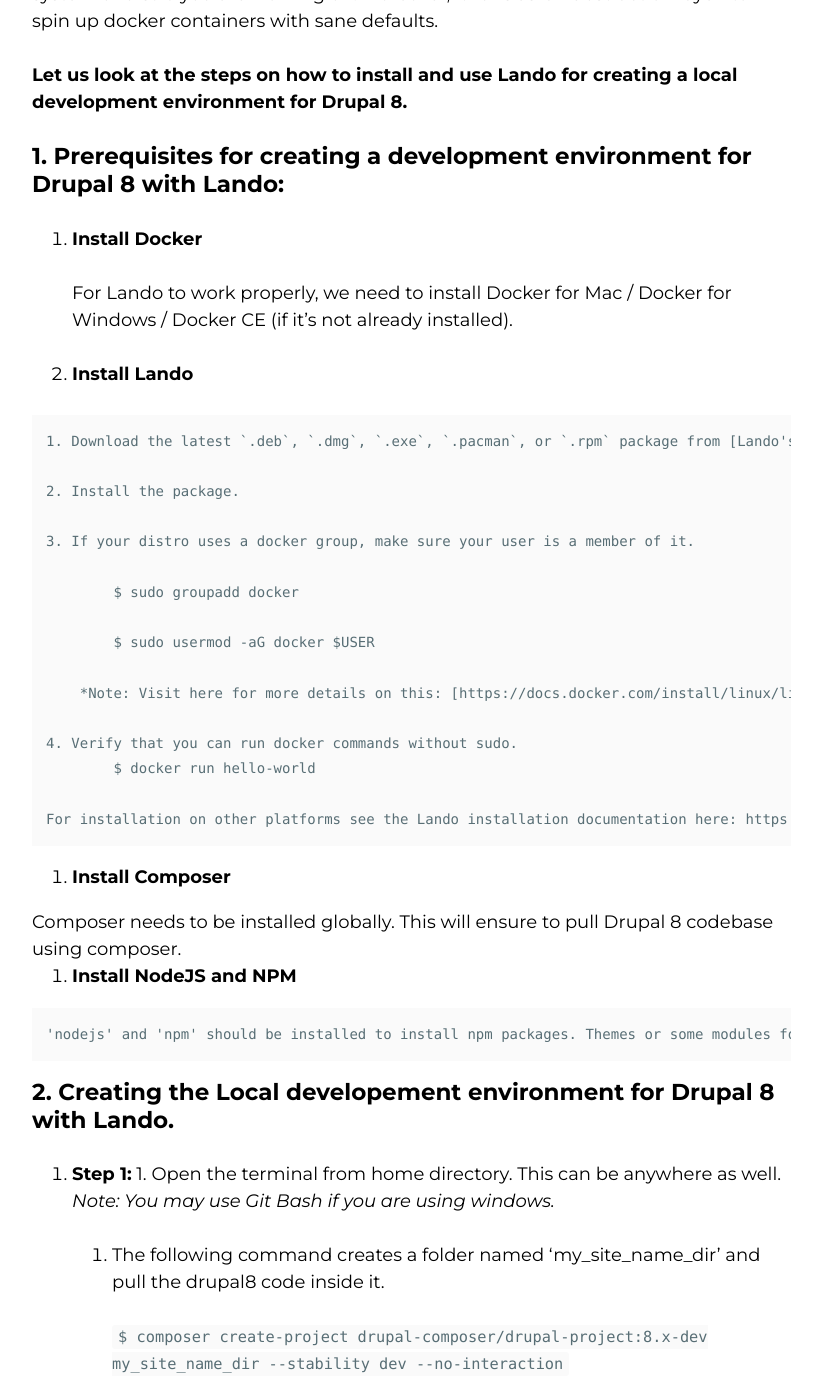
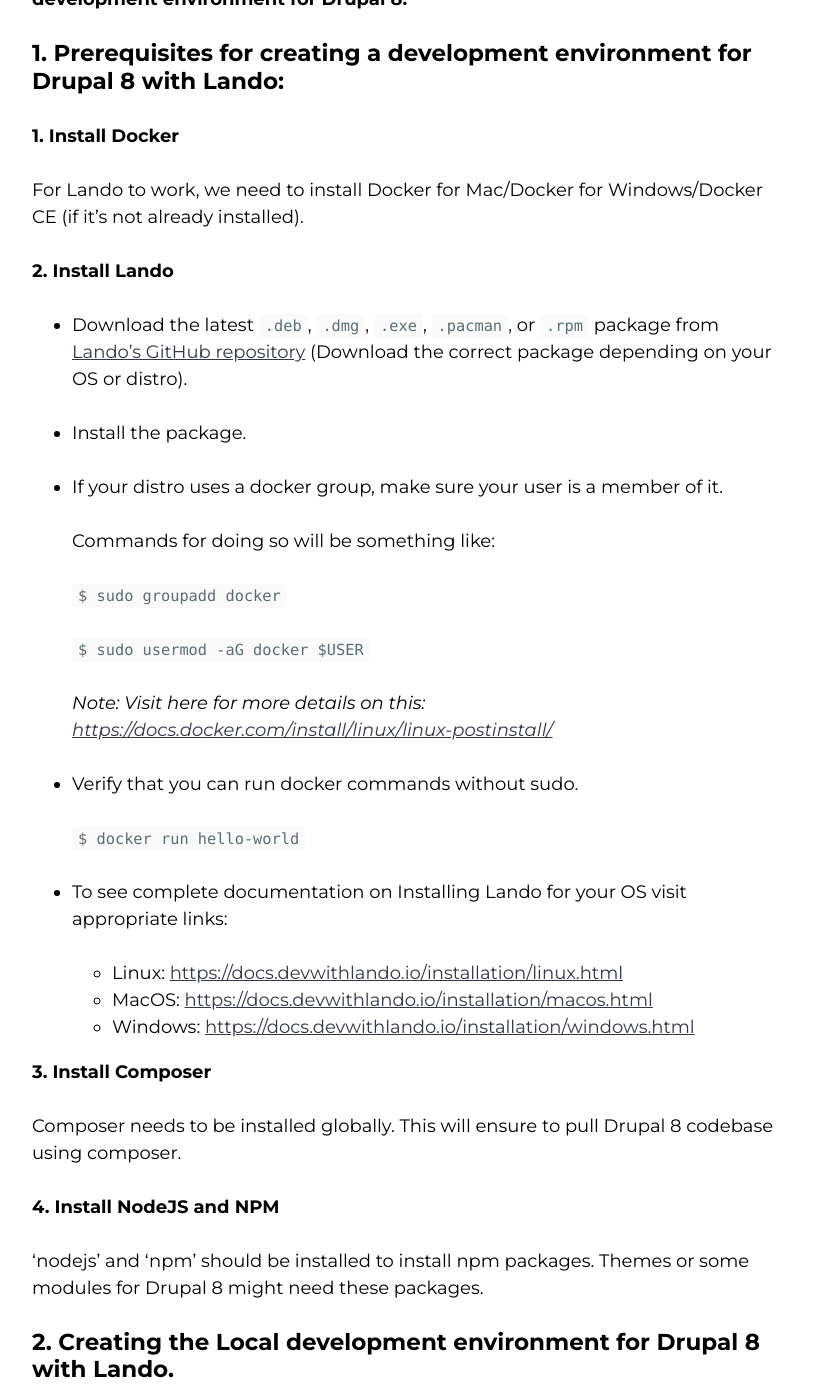
Before and after one commit to bhooraj/bhooraj-blog, a Jekyll site: the page built from _posts/2019-07-31-development-evironment-for-drupal-8-with-lando.md, in a window 1280 px wide and 1400 px high, scrolled down 968 px. Shown: the whole window, without its empty margins (343-1165 px from the left). Built offline with Jekyll 4.4.1, drawn with Linux system fonts in a browser that asks for light colours; nearby versions of some CDN libraries; some web fonts are replaced; some of the changed text lies outside the part shown.

Commit message:
Update 2019-07-31-development-evironment-for-drupal-8-with-lando.md
Finished up writing the article.

```diff
--- a/_posts/2019-07-31-development-evironment-for-drupal-8-with-lando.md
+++ b/_posts/2019-07-31-development-evironment-for-drupal-8-with-lando.md
@@ -1,95 +1,109 @@
-# Creating a Development Environment for Drupal 8 with Lando.
+---
+layout: post
+title: "Creating a Development Environment for Drupal 8 with Lando."
+excerpt_seperator: "<!--more-->"
+categories:
+  - technology
+tags:
+  - html
+  - jekyll
+  - web design
+---
 Developing a Drupal 8 site or blog with a hosting plan that support Drupal 8 installation is relatively easy to do than doing it locally.
+This adds to the upfront cost, even though you just wanted to see how Drupal 8 works.
 
-This add to the upfront cost, even though you just wanted to see how Drupal 8 works.
-
+<!--more-->
 
 If you wish to develop a Drupal 8 blog or site locally, there are few solutions that can help you to do so.
-
 
 'Acquia Dev Desktop' is one of them, it helps in creating a local development environment for Drupal 8. But, it only have installer for Mac and Windows.
 
 Installing 'Ampps', 'WampServer', or a 'LAMP'/'LEMP' stack can be on the option as well.
 
 But, I have found [Lando](https://docs.devwithlando.io/) makes it easier to do so. Irrespective of the operating system or distro you are working on.
-Moreover, it runs as 'an abstraction layer' to spin up docker containers with sane defaults.
+Moreover, it runs as an 'abstraction layer' to spin up docker containers with sane defaults.
 
 **Let us look at the steps on how to install and use Lando for creating a local development environment for Drupal 8.**
 
 ### 1. Prerequisites for creating a development environment for Drupal 8 with Lando:
 
- 1. **Install Docker**
+  **1. Install Docker**
 
-	For Lando to work properly, we need to install Docker for Mac / Docker for Windows / Docker CE (if it's not already installed).
+  For Lando to work, we need to install Docker for Mac/Docker for Windows/Docker CE (if it's not already installed).
 
-  2. **Install Lando**
+  **2. Install Lando**
 
-	1. Download the latest `.deb`, `.dmg`, `.exe`, `.pacman`, or `.rpm` package from [Lando's GitHub repository](https://github.com/lando/lando/releases) (Download the correct package depending on your OS or distro).
+   - Download the latest `.deb`, `.dmg`, `.exe`, `.pacman`, or `.rpm` package from [Lando's GitHub repository](https://github.com/lando/lando/releases) (Download the correct package depending on your OS or distro).
 
-	2. Install the package.
+   - Install the package.
 
-	3. If your distro uses a docker group, make sure your user is a member of it.
+   - If your distro uses a docker group, make sure your user is a member of it.
 
-		$ sudo groupadd docker
+     Commands for doing so will be something like:
 
-		$ sudo usermod -aG docker $USER
+     `$ sudo groupadd docker`
 
-	    *Note: Visit here for more details on this: [https://docs.docker.com/install/linux/linux-postinstall/](https://docs.docker.com/install/linux/linux-postinstall/)*
+     `$ sudo usermod -aG docker $USER`
 
-	4. Verify that you can run docker commands without sudo.
-		$ docker run hello-world
+     *Note: Visit here for more details on this: [https://docs.docker.com/install/linux/linux-postinstall/](https://docs.docker.com/install/linux/linux-postinstall/)*
 
-	For installation on other platforms see the Lando installation documentation here: https://docs.devwithlando.io/installation/installing.html
+   - Verify that you can run docker commands without sudo.
 
-  3. **Install Composer**
+     `$ docker run hello-world`
 
-  	Composer needs to be installed globally. This will ensure to pull Drupal 8 codebase using composer.
+   - To see complete documentation on Installing Lando for your OS visit appropriate links:
+     - Linux: [https://docs.devwithlando.io/installation/linux.html](https://docs.devwithlando.io/installation/linux.html)
+     - MacOS: [https://docs.devwithlando.io/installation/macos.html](https://docs.devwithlando.io/installation/macos.html)
+     - Windows: [https://docs.devwithlando.io/installation/windows.html](https://docs.devwithlando.io/installation/windows.html)
 
-  4. **Install NodeJS and NPM**
+  **3. Install Composer**
 
-	'nodejs' and 'npm' should be installed to install npm packages. Themes or some modules for Drupal 8 might need these packages.
+   Composer needs to be installed globally. This will ensure to pull Drupal 8 codebase using composer.
 
-### 2. Creating the Local developement environment for Drupal 8 with Lando.
+  **4. Install NodeJS and NPM**
 
- 1. **Step 1:**
- 	1. Open the terminal from home directory. This can be anywhere as well.
- 	*Note: You may use Git Bash if you are using windows.*
+   'nodejs' and 'npm' should be installed to install npm packages. Themes or some modules for Drupal 8 might need these packages.
 
-	2. The following command creates a folder named 'my_site_name_dir' and pull the drupal8 code inside it.
+### 2. Creating the Local development environment for Drupal 8 with Lando.
 
-		`$ composer create-project drupal-composer/drupal-project:8.x-dev my_site_name_dir --stability dev --no-interaction`
+  1. Open the terminal from home directory. This can be anywhere as well.
+    *Note: You may use Git Bash if you are using windows.*
 
- 	     *Note: Change 'my_site_name_dir' to 'drupaldev' for this example.*
+  2. Use the following command creates a folder named 'my_site_name_dir' and pull the drupal8 code inside it.
 
- 2. **Step 2**
-	1. Go inside the created diretory.
+      `$ composer create-project drupal-composer/drupal-project:8.x-dev my_site_name_dir --stability dev --no-interaction`
 
-	2. Add a `.lando.yml` file (inside the directory 'drupaldev') with Drupal 8 recipe mentioned here: [https://docs.devwithlando.io/tutorials/drupal8.html](https://docs.devwithlando.io/tutorials/drupal8.html)
-	3. Open the terminal from this directory. ( Be sure about your path when in terminal. You should be inside the 'drupaldev' directory. )
+       *Note: Change 'my_site_name_dir' to 'drupaldev' for this example.*
+  3. Go inside the created directory.
+
+  4. Add a `.lando.yml` file (inside the directory 'drupaldev') with Drupal 8 recipe mentioned here: [https://docs.devwithlando.io/tutorials/drupal8.html](https://docs.devwithlando.io/tutorials/drupal8.html)
+
+  5. Open the terminal from this directory. (Be sure about your path when in terminal. You should be inside the 'drupaldev' directory.)
 	Enter the following command:
-	<code>$ lando start</code>
 
-	4. Above command will create  services like `apache`, `php` and `mysql` necessary for drupal 8 development environment. Note the details shown as the output, we will need this to access the drupal site later.
+	   `$ lando start`
 
-	    We can also use `$ lando info` to get this info.
+  6. Above command will create  services like `apache`, `php` and `mysql` necessary for Drupal 8 development environment. Note the details shown as the output, we will need this to access the Drupal site later.
 
- 3. **Step 3**
-	1. Use this command to install drush 8.x or downgrade the previous version installed.
-<code>lando composer require drush/drush 8.x</code>
+     We can also use `$ lando info` to get this info.
 
-	2. Now a developing environment for drupal8 has been created.
+ 7. Use this command to install drush 8.x or downgrade the previous version installed.
+  <code>lando composer require drush/drush 8.x</code>
 
-Now you are ready to expiriment and start developing with drupal 8.
+ 8. Now a developing environment for Drupal 8 has been created.
+
+#### Now we are ready to experiment and start developing with Drupal 8.
 
 >Note:
  Use the command `$ lando stop` to kill the app(environment) created.
- To completly erase the database and server environment use:
-	<code> $ lando destroy [app name] </code>
+ To completely erase the database and server environment use:
+	`$ lando destroy [app name]`
 
->Few Important links:
-- OFFICIAL GITHUB PAGE FOR 'DRUPAL-COMPOSER/DRUPAL-PROJECT': https://github.com/drupal-composer/drupal-project
-- OFFICIAL LANDO DOCUMENTION FOR DRUPAL8: https://docs.devwithlando.io/tutorials/drupal8.html
-- OFFICIAL DRUPAL DOCUMENTION FOR USING COMPOSER TO MANAGE DRUPAL SITE DEPENDENCIES: https://www.drupal.org/docs/develop/using-composer/using-composer-to-manage-drupal-site-dependencies
-- DRUPAL COMPOSER INSTALLATION GUIDE: https://www.drupal.org/docs/user_guide/en/install-composer.html
-- THIS  BLOG 'GETTING STARTED WTIH LANDO' IS HELPFUL AS WELL: https://www.jeffgeerling.com/blog/2018/getting-started-lando-testing-fresh-drupal-8-umami-site
-</blockquote>
+<br>
+***Important links:***
+ - Official page for 'drupal-composer/drupal-project': [https://github.com/drupal-composer/drupal-project](https://github.com/drupal-composer/drupal-project)
+ - Lando documention for Drupal 8: [https://docs.devwithlando.io/tutorials/drupal8.html](https://docs.devwithlando.io/tutorials/drupal8.html)
+ - Drupal documentation for using Composer to manage Drupal site dependencies: [https://www.drupal.org/docs/develop/using-composer/using-composer-to-manage-drupal-site-dependencies](https://www.drupal.org/docs/develop/using-composer/using-composer-to-manage-drupal-site-dependencies)
+ - Drupal Composer installation guide: [https://www.drupal.org/docs/user_guide/en/install-composer.html](https://www.drupal.org/docs/user_guide/en/install-composer.html)
+ - This blog by Jeff Geerling is helpful: [https://www.jeffgeerling.com/blog/2018/getting-started-lando-testing-fresh-drupal-8-umami-site](https://www.jeffgeerling.com/blog/2018/getting-started-lando-testing-fresh-drupal-8-umami-site)
+<br>
```
